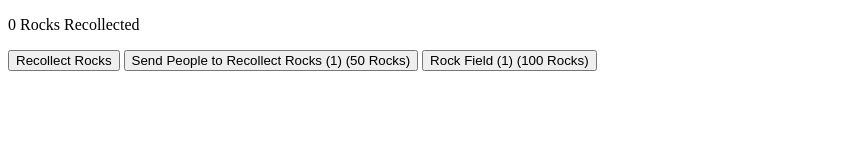
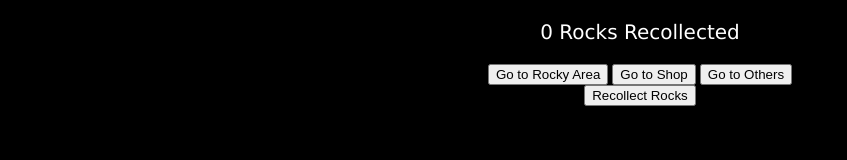
Before and after one commit to JPM-Boy/SocieCiv, a plain HTML site: page index.html in a window 1280 px wide. Shown: the whole page, without its empty margins (0-847 px from the left). Drawn offline with Linux system fonts and the light colour scheme.

Commit message:
Graphic Rocky Update (With Discord Link)

```diff
--- a/index.html
+++ b/index.html
@@ -1,14 +1,26 @@
 <!DOCTYPE html>
 <html lang="en" dir="ltr">
-  <head>
+  <head> <link rel="stylesheet" href="styles.css">
     <meta charset="utf-8">
     <title>SocieCiv</title>
   </head>
   <body>
-    <p id="RocksRecollected">0 Rocks Recollected</p>
-    <button onclick="recollectRock()">Recollect Rocks</button>
-    <button onclick="buyRockPerClick()" id="perClickRockUpgrade">Send People to Recollect Rocks (1) (50 Rocks)</button>
-    <button onclick="buyRockPerSecond()" id="perSecondRockUpgrade">Rock Field (1) (100 Rocks)</button>
+    <p id="RocksRecollected" class="rocks-recollected">0 Rocks Recollected</p>
+    <div id="navigateButtons">
+      <button onclick="tab('RockMenu')">Go to Rocky Area</button>
+      <button onclick="tab('shopMenu')">Go to Shop</button>
+      <button onclick="tab('others')">Go to Others</button>
+    </div>
+    <div id="RockMenu">
+      <button onclick="recollectRock()">Recollect Rocks</button>
+    </div>
+    <div id="shopMenu">
+      <button onclick="buyRockPerClick()" id="perClickRockUpgrade">Send People to Recollect Rocks (1) (50 Rocks)</button>
+      <button onclick="buyRockPerSecond()" id="perSecondRockUpgrade">Rock Field (1) (100 Rocks)</button>
+    </div>
+    <div id="others">
+      <button onClick="window.location='https://discord.gg/8DzRw57'" >Official Discord Server</button>
+    </div>
     <script src="main.js" charset="utf-8" type="text/javascript"></script>
   </body>
 </html>
--- a/main.js
+++ b/main.js
@@ -36,6 +36,14 @@ function buyRockPerSecond() {
   }
 }
 
+function tab(tab) {
+  document.getElementById("RockMenu").style.display = "none"
+  document.getElementById("shopMenu").style.display = "none"
+  document.getElementById("others").style.display = "none"
+  document.getElementById(tab).style.display = "inline-block"
+}
+tab("RockMenu")
+
 var GameLoop = window.setInterval(function() {
   SecondRock()
 }, 1000)
--- /dev/null
+++ b/styles.css
@@ -0,0 +1,10 @@
+.rocks-recollected {
+  color: white;
+  font-family: verdana;
+  font-size: 20px;
+}
+
+body {
+text-align: center;
+background-color: black;
+}
```
